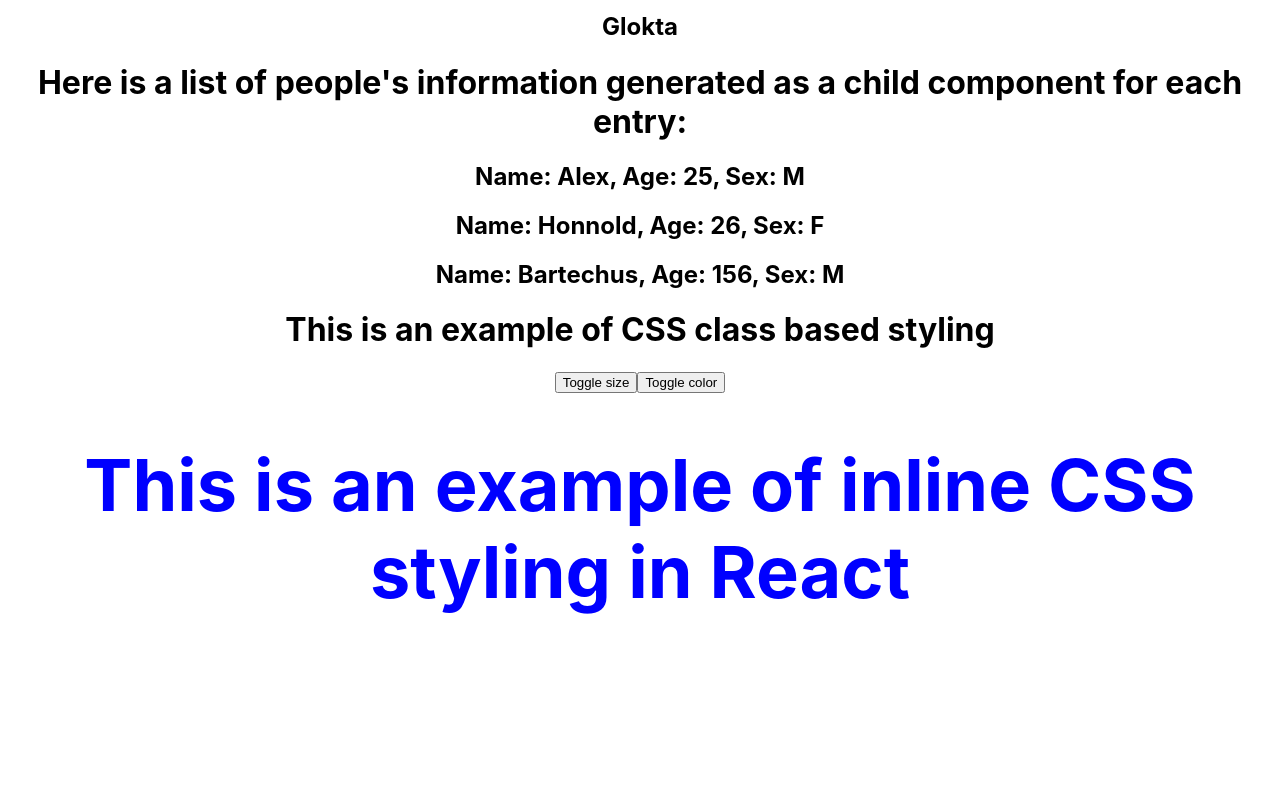
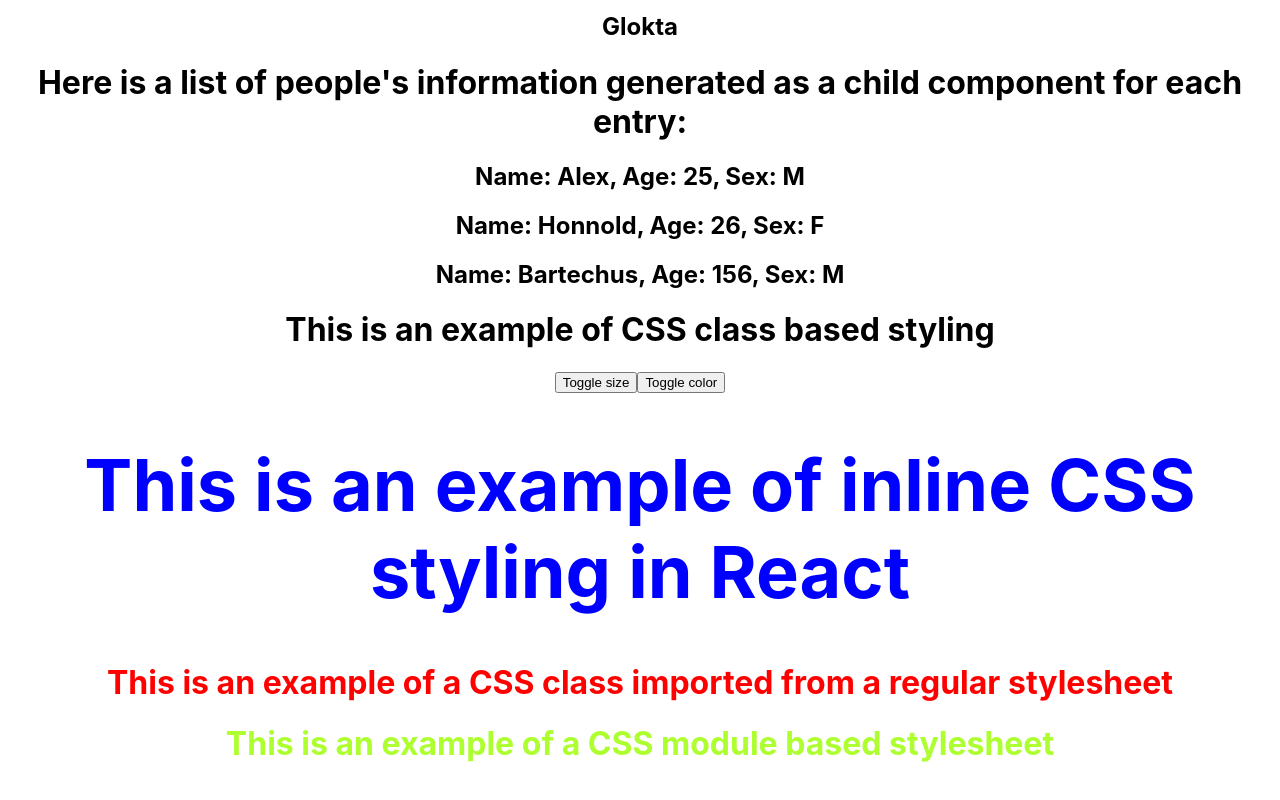
Before and after one commit to ShekarArun/hello-world-react, a React (Create React App) app: page / in a window 1280 px wide. Shown: the part 1152-1952 px from the top of the page. Before the commit the page ends 1895 px from the top, so only its background shows below. Built offline with nearby package versions, Linux system fonts and the light colour scheme.

Commit message:
feat: Add CSS module stylesheets

```diff
--- a/src/App.js
+++ b/src/App.js
@@ -13,6 +13,8 @@ import NameList from './components/NameList'
 import PeopleAttributesList from './components/PeopleAttributesList'
 import ClassStyling from './components/ClassStyling'
 import InlineCSSStyling from './components/InlineCSSStyling'
+import './appStyles.css'
+import styles from './appStyles.module.css'
 
 function App () {
   return (
@@ -33,6 +35,8 @@ function App () {
       <PeopleAttributesList />
       <ClassStyling />
       <InlineCSSStyling />
+      <h1 className='error'>This is an example of a CSS class imported from a regular stylesheet</h1>
+      <h1 className={styles.success}>This is an example of a CSS module based stylesheet</h1>
 
       {/* Random padding so that I don't have to reach for the bottom of the screen and accidentally hover on the taskbar */}
       <br />
--- /dev/null
+++ b/src/appStyles.css
@@ -0,0 +1,3 @@
+.error {
+    color: red
+}
--- /dev/null
+++ b/src/appStyles.module.css
@@ -0,0 +1,3 @@
+.success {
+    color: greenyellow
+}
```
